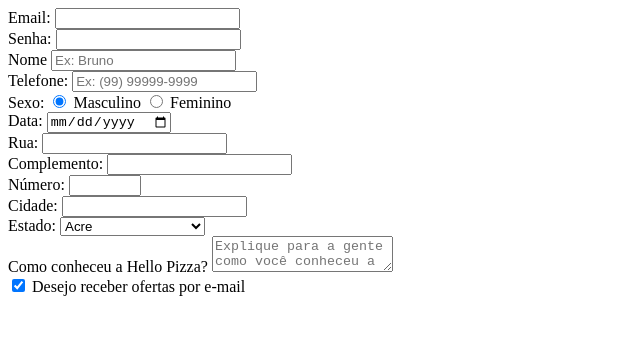
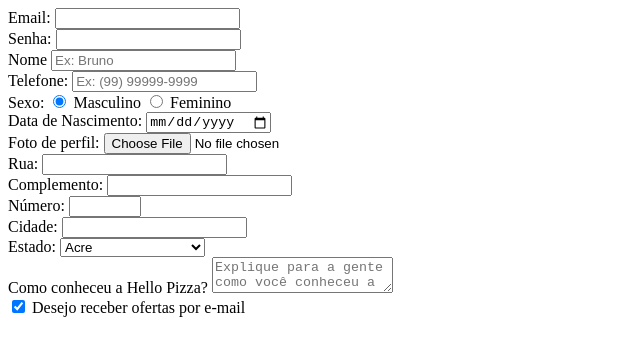
Before and after one commit to gustavoctadei/curso_html, a plain HTML site: page 03 - Formularios/index.html in a window 1280 px wide. Shown: the whole page, without its empty margins (0-640 px from the left). Drawn offline with Linux system fonts and the light colour scheme.

Commit message:
03 - Formularios | 9 - Envio de arquivos | Ok, concluido

```diff
--- a/03 - Formularios/index.html
+++ b/03 - Formularios/index.html
@@ -36,8 +36,13 @@
         </div>
 
         <div>
-            <label>Data:</label>
+            <label>Data de Nascimento:</label>
             <input type="date" />
+        </div>
+
+        <div>
+            <label>Foto de perfil:</label>
+            <input type="file" accept="image/*" />
         </div>
 
         <div>
```
